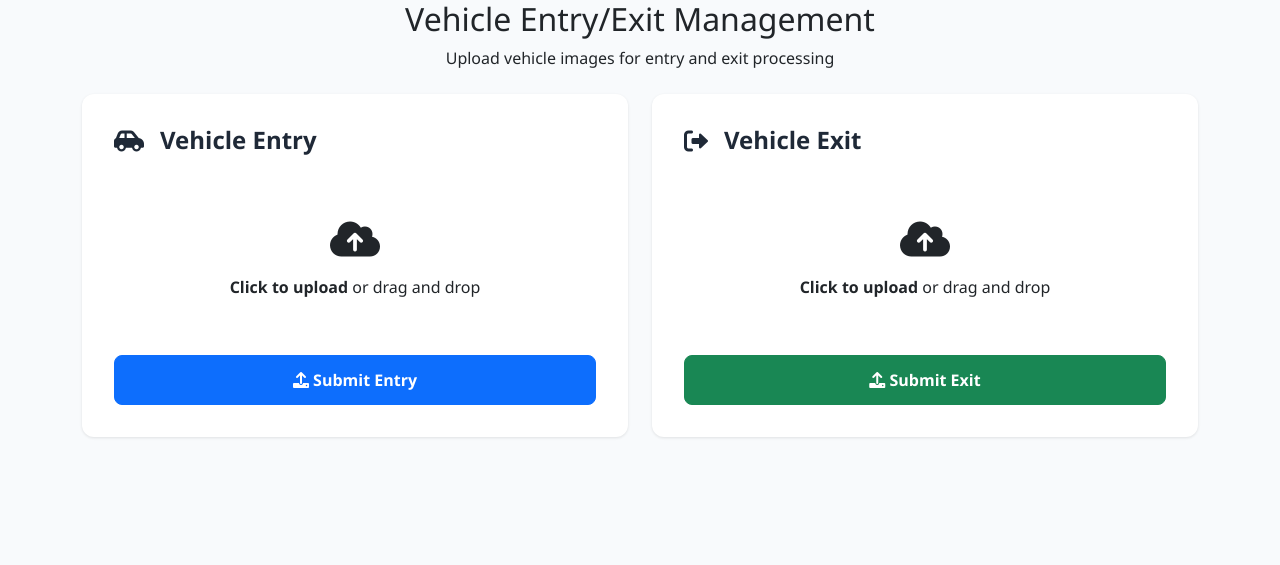
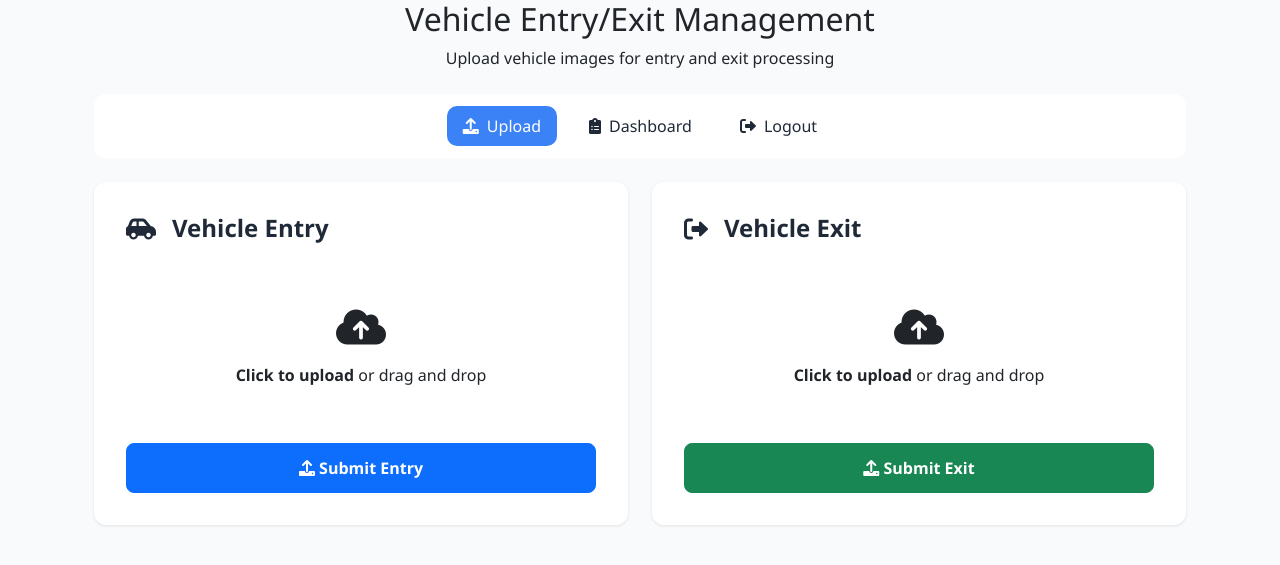
Before and after one commit to phhonepyaesonemaung/Car_license_plate_detection_using_CNN, a Flask app: page /file_upload.html in a window 1280 px wide. Shown: the top 565 px of the page. Run offline with Flask 3, Linux system fonts and the light colour scheme.

Commit message:
UI nev bar update

```diff
--- a/frontend/templates/file_upload.html
+++ b/frontend/templates/file_upload.html
@@ -95,6 +95,50 @@ z            --border-color: #e2e8f0;
             opacity: 0.7;
             cursor: not-allowed;
         }
+
+
+        /* Navigation */
+        .nav-card {
+            background: white;
+            border-radius: 12px;
+            padding: 0.75rem;
+            box-shadow: var(--shadow-sm);
+            margin-bottom: 1.5rem;
+            border: 1px solid var(--border-color);
+        }
+
+        .nav-buttons {
+            display: flex;
+            gap: 1rem;
+            flex-wrap: wrap;
+            justify-content: center;
+        }
+
+        .nav-btn {
+            background: #ffffff;
+            border: 1px solid var(--border-color);
+            padding: 0.5rem 1rem;
+            border-radius: 10px;
+            color: var(--dark-color);
+            text-decoration: none;
+            transition: all 0.2s ease;
+            font-weight: 500;
+            display: flex;
+            align-items: center;
+            gap: 0.5rem;
+        }
+
+        .nav-btn:hover {
+            transform: none;
+            box-shadow: var(--shadow-sm);
+            color: var(--dark-color);
+        }
+
+        .nav-btn.active {
+            background: var(--primary-color);
+            color: white;
+            border-color: var(--primary-color);
+        }
     </style>
 </head>
 <body>
@@ -104,6 +148,22 @@ z            --border-color: #e2e8f0;
                 <h2>Vehicle Entry/Exit Management</h2>
                 <p>Upload vehicle images for entry and exit processing</p>
             </div>
+
+                <div class="container-fluid">
+        <!-- Navigation -->
+        <div class="nav-card">
+            <div class="nav-buttons">
+                <a href="file_upload.html" class="nav-btn active">
+                    <i class="fas fa-upload"></i> Upload
+                </a>
+                <a href="logs.html" class="nav-btn">
+                    <i class="fas fa-clipboard-list"></i> Dashboard
+                </a>
+                <a href="login.html" class="nav-btn">
+                    <i class="fas fa-sign-out-alt"></i> Logout
+                </a>
+            </div>
+        </div>
 
             <div class="row">
                 <div class="col-md-6">
```
